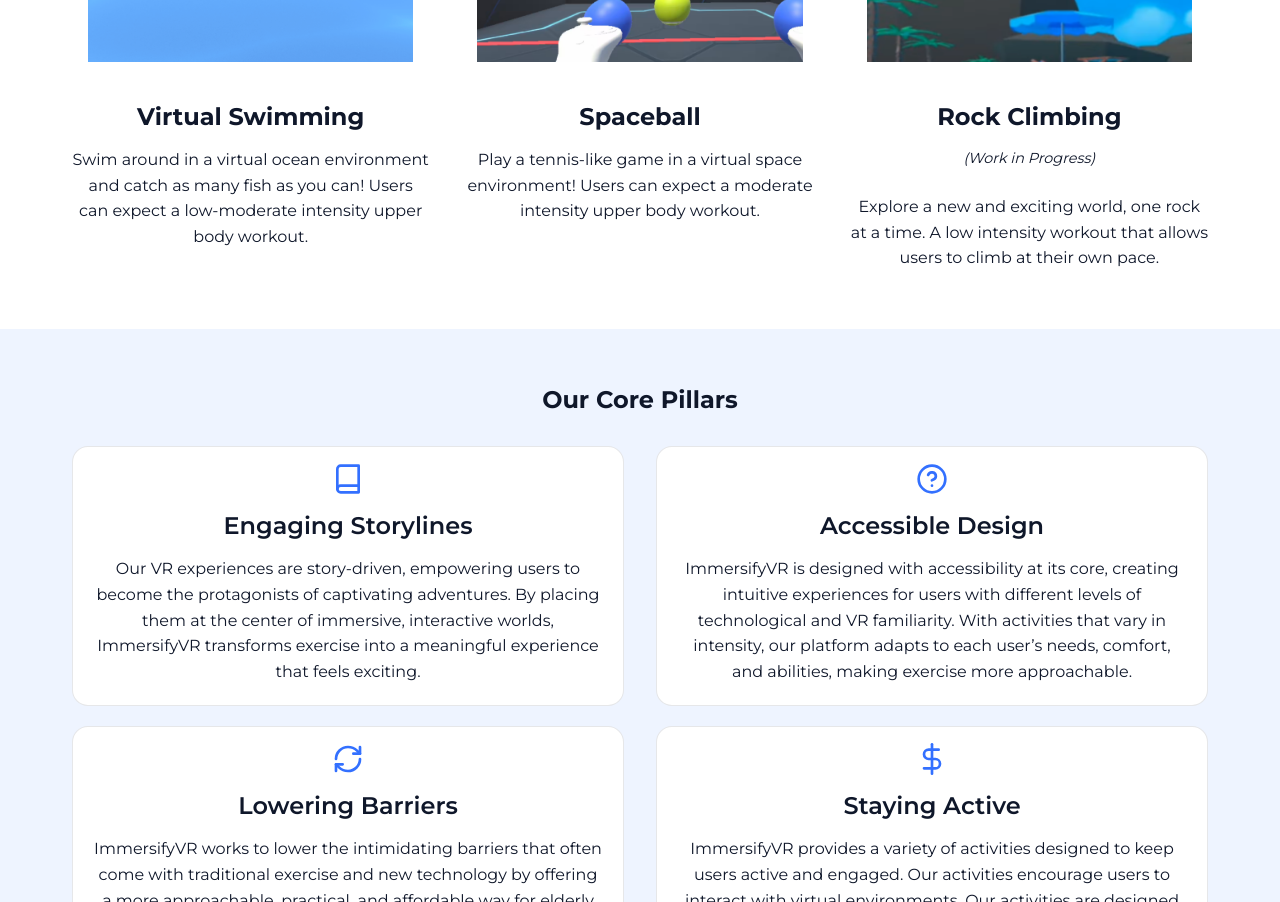
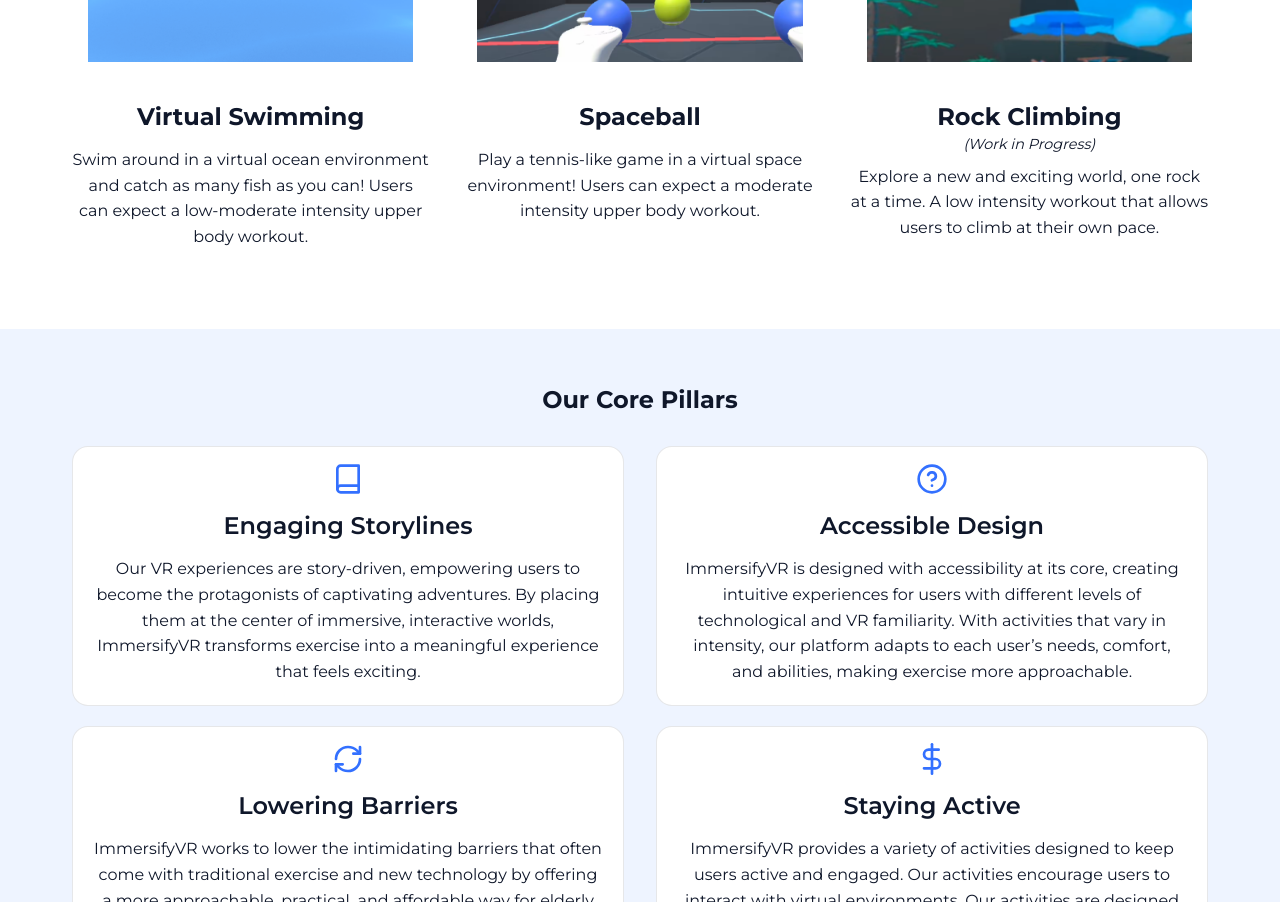
Before and after one commit to LWCoding/immersifyvr-next, a Next.js app: page / in a window 1280 px wide. Shown: the part 1760-2662 px from the top of the page. Built offline with nearby package versions, Linux system fonts and the light colour scheme.

Commit message:
Rock climbing WIP text hugs closer to the title

```diff
--- a/src/app/(homepage)/page.module.css
+++ b/src/app/(homepage)/page.module.css
@@ -180,6 +180,10 @@
   color: var(--text-color);
 }
 
+.exampleExperienceColumn h2:has(+ .wipNote) {
+  margin-bottom: 0.15rem;
+}
+
 .exampleExperienceColumn p {
   line-height: 1.6;
   color: var(--text-color);
@@ -190,8 +194,13 @@
   font-size: 0.9em;
   font-style: italic;
   color: var(--text-muted);
-  margin-top: -0.6rem;
-  margin-bottom: 0.75rem;
+  line-height: 1.35;
+}
+
+/* Overrides imageGallery `.gallery + h2 + p` so WIP sits tight under the title */
+.exampleExperienceColumn h2 + .wipNote {
+  margin-top: 0;
+  margin-bottom: 0.45rem;
 }
 
 .homeSection :global(h1) {
```
